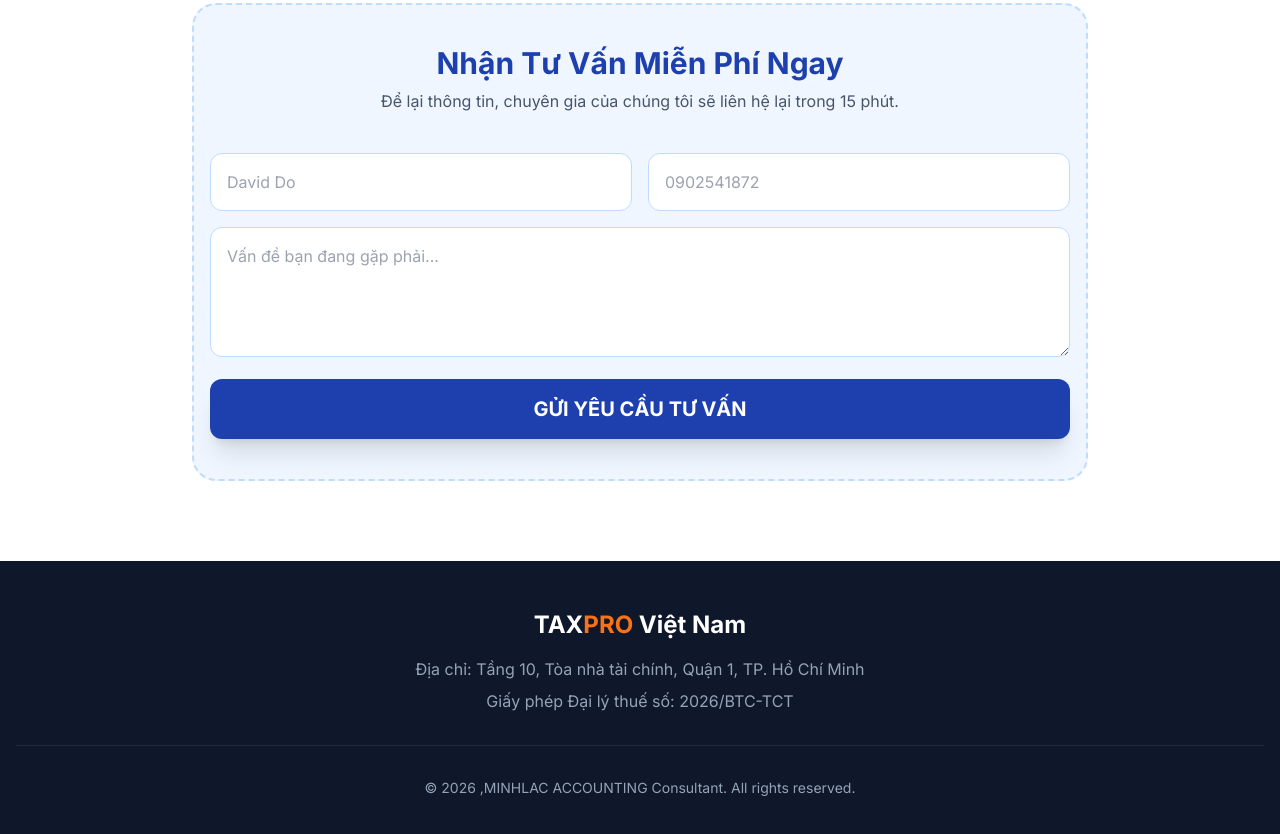
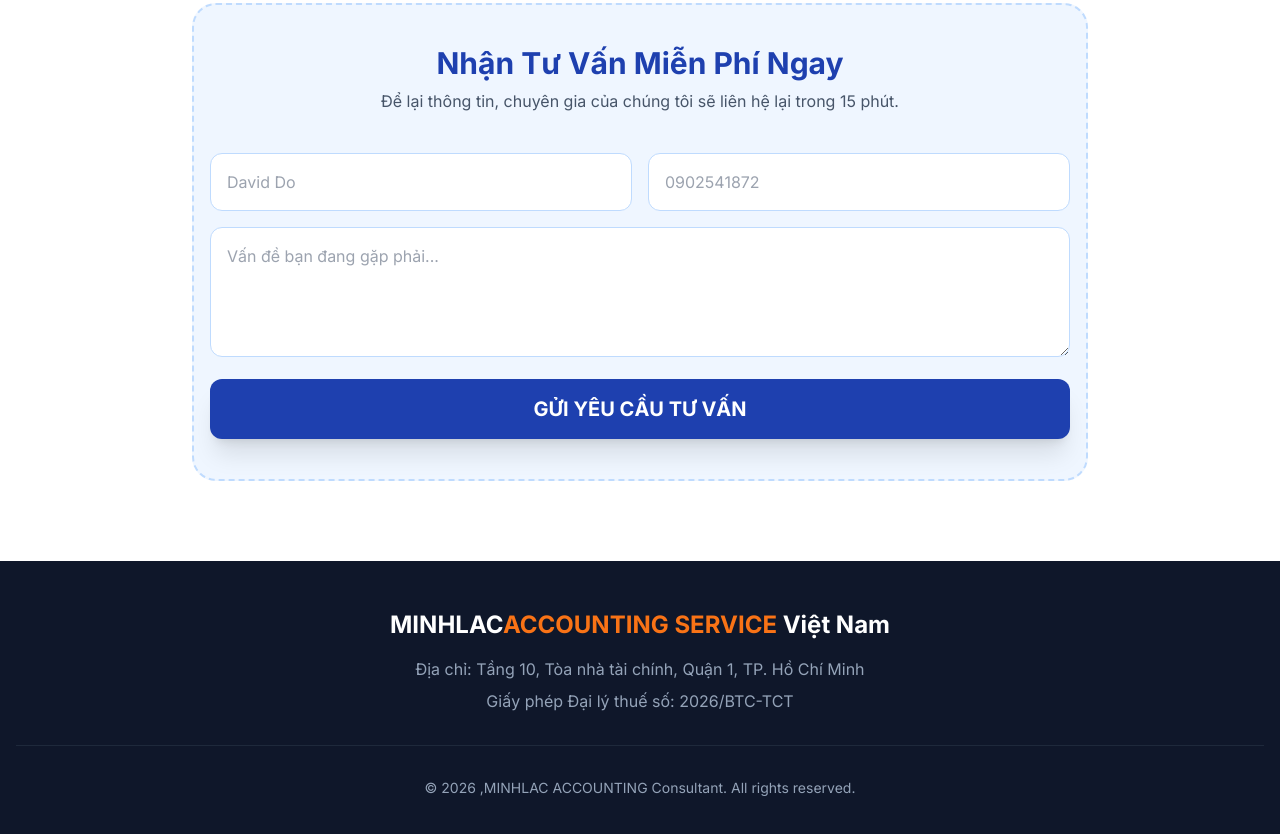
Before and after one commit to dohuuhongminh-source/dailythueMinhLac, a plain HTML site: page index.html in a window 1280 px wide. Shown: the part 1842-2676 px from the top of the page. Drawn offline with nearby package versions, Linux system fonts and the light colour scheme.

Commit message:
Update index.html

```diff
--- a/index.html
+++ b/index.html
@@ -132,7 +132,7 @@
 
     <footer class="bg-slate-900 text-slate-400 py-12">
         <div class="max-w-7xl mx-auto px-4 text-center">
-            <div class="text-2xl font-bold text-white mb-4">TAX<span class="text-orange-500">PRO</span> Việt Nam</div>
+            <div class="text-2xl font-bold text-white mb-4">MINHLAC<span class="text-orange-500">ACCOUNTING SERVICE</span> Việt Nam</div>
             <p>Địa chỉ: Tầng 10, Tòa nhà tài chính, Quận 1, TP. Hồ Chí Minh</p>
             <p class="mt-2">Giấy phép Đại lý thuế số: 2026/BTC-TCT</p>
             <div class="mt-8 pt-8 border-t border-slate-800 text-sm">
```
